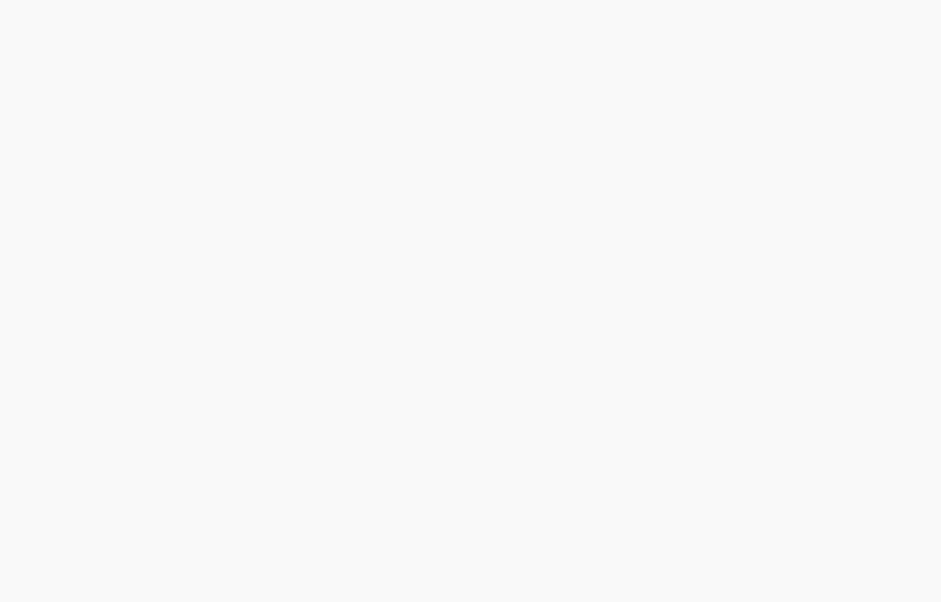
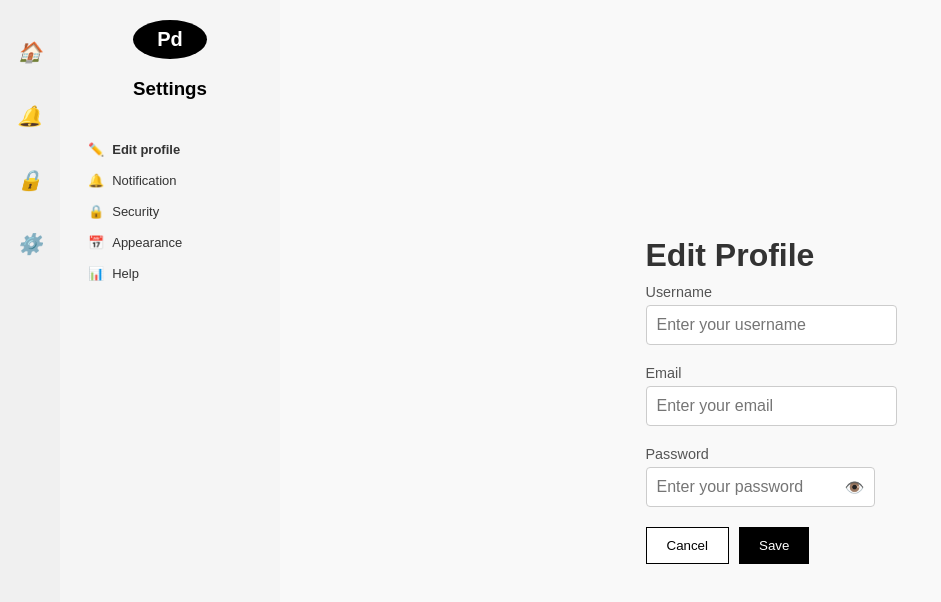
Before and after one commit to OrelShai/SpeakEase, a React (Create React App) app in the folder speakease-frontend/: page /edit-profile in a window 1280 px wide. Before the commit this address had no page. Shown: the top 602 px of the page, without its empty margins (0-941 px from the left). Built offline with nearby package versions, Linux system fonts and the light colour scheme.

Commit message:
create static edit profile page

```diff
--- a/speakease-frontend/src/App.js
+++ b/speakease-frontend/src/App.js
@@ -3,6 +3,7 @@ import { BrowserRouter as Router, Route, Routes } from 'react-router-dom';
 import './App.css';
 import LoginPage from './pages/LoginPage';
 import RegisterPage from './pages/RegisterPage';
+import EditProfile from './pages/EditProfile';
 
 function App() {
   return (
@@ -11,6 +12,7 @@ function App() {
         <Routes>
           <Route path="/login" element={<LoginPage />} />
           <Route path="/register" element={<RegisterPage />} />
+          <Route path="/edit-profile" element={<EditProfile />} />
         </Routes>
       </div>
     </Router>
--- /dev/null
+++ b/speakease-frontend/src/pages/EditProfile.css
@@ -0,0 +1,180 @@
+/* General Styles */
+body {
+    font-family: Arial, sans-serif;
+    margin: 0;
+    padding: 0;
+    background-color: #f9f9f9;
+    display: flex;
+    height: 100vh;
+    width: 100%;
+}
+
+/* Full Page Layout */
+.edit-profile-container {
+    display: flex;
+    width: 100%;
+    height: 100vh;
+    margin: 0;
+    padding: 0;
+}
+
+/* Left Edge Sidebar (Icons Only) */
+.icon-sidebar {
+    width: 60px; /* Small sidebar */
+    background-color: #f0f0f0;
+    display: flex;
+    flex-direction: column;
+    align-items: center;
+    padding-top: 20px;
+    position: absolute;
+    left: 0; /* Ensures it starts at the leftmost edge */
+    top: 0;
+    height: 100vh;
+}
+
+.icon-sidebar i {
+    font-size: 20px;
+    margin: 20px 0;
+    cursor: pointer;
+}
+
+/* Main Sidebar (Thinner) */
+.sidebar {
+    width: 180px; /* Made it thinner */
+    background: #f5f5f5;
+    padding: 20px;
+    display: flex;
+    flex-direction: column;
+    align-items: center;
+    height: 100vh;
+    position: absolute;
+    left: 60px; /* Placed immediately after icon sidebar */
+    top: 0;
+}
+
+.sidebar-header {
+    text-align: center;
+}
+
+.sidebar-header .logo {
+    font-size: 20px;
+    font-weight: bold;
+    background: black;
+    color: white;
+    padding: 8px;
+    border-radius: 50%;
+    margin-bottom: 10px;
+}
+
+.menu {
+    list-style: none;
+    padding: 0;
+    width: 100%;
+}
+
+.menu li {
+    display: flex;
+    align-items: center;
+    padding: 8px;
+    font-size: 13px;
+    color: #333;
+    cursor: pointer;
+}
+
+.menu li span {
+    margin-right: 8px;
+}
+
+.menu li.active {
+    font-weight: bold;
+}
+
+/* Profile Content */
+.profile-content {
+    flex: 1;
+    padding: 40px;
+    display: flex;
+    flex-direction: column;
+    justify-content: center;
+    align-items: flex-start;
+    margin-left: 240px; /* Adjust to start right after the sidebars */
+    width: calc(100% - 240px); /* Ensures it uses the remaining space */
+}
+
+/* Titles */
+h1 {
+    font-size: 2rem;
+    margin-bottom: 10px;
+    color: #333;
+}
+
+/* Input Groups */
+.input-group {
+    margin-bottom: 20px;
+    display: flex;
+    flex-direction: column;
+    width: 100%;
+    max-width: 500px; /* Made text boxes longer */
+}
+
+label {
+    font-size: 0.9rem;
+    color: #555;
+    margin-bottom: 5px;
+    text-align: left;
+}
+
+input {
+    width: 100%;
+    padding: 12px;
+    border: 1px solid #ccc;
+    border-radius: 4px;
+    font-size: 1rem;
+}
+
+/* Password Toggle */
+.input-with-icon {
+    display: flex;
+    align-items: center;
+    position: relative;
+}
+
+.toggle-password {
+    position: absolute;
+    right: 10px;
+    cursor: pointer;
+}
+
+/* Bottom Section */
+.bottom-section {
+    display: flex;
+    align-items: center;
+    justify-content: space-between;
+    margin-top: 20px;
+}
+
+/* Buttons */
+.button-group {
+    display: flex;
+    gap: 10px;
+}
+
+.cancel-button {
+    background: white;
+    border: 1px solid black;
+    color: black;
+    padding: 10px 20px;
+    cursor: pointer;
+}
+
+.save-button {
+    background: black;
+    color: white;
+    padding: 10px 20px;
+    border: none;
+    cursor: pointer;
+}
+
+.save-button:hover {
+    background: #333;
+}
--- /dev/null
+++ b/speakease-frontend/src/pages/EditProfile.js
@@ -0,0 +1,73 @@
+import React, { useState } from "react";
+import "./EditProfile.css";
+
+const EditProfile = () => {
+  const [passwordVisible, setPasswordVisible] = useState(false);
+
+  return (
+    <div className="edit-profile-container">
+      {/* Left Edge Sidebar (Icons Only) */}
+      <div className="icon-sidebar">
+        <i>🏠</i>
+        <i>🔔</i>
+        <i>🔒</i>
+        <i>⚙️</i>
+      </div>
+
+      {/* Main Sidebar (Thinner) */}
+      <div className="sidebar">
+        <div className="sidebar-header">
+          <div className="logo">Pd</div>
+          <h3>Settings</h3>
+        </div>
+        <ul className="menu">
+          <li className="active"><span>✏️</span> Edit profile</li>
+          <li><span>🔔</span> Notification</li>
+          <li><span>🔒</span> Security</li>
+          <li><span>📅</span> Appearance</li>
+          <li><span>📊</span> Help</li>
+        </ul>
+      </div>
+
+      {/* Profile Form */}
+      <div className="profile-content">
+        <h1>Edit Profile</h1>
+
+        <form>
+          <div className="input-group">
+            <label htmlFor="username">Username</label>
+            <input type="text" id="username" placeholder="Enter your username" />
+          </div>
+
+          <div className="input-group">
+            <label htmlFor="email">Email</label>
+            <input type="email" id="email" placeholder="Enter your email" />
+          </div>
+
+          <div className="input-group">
+            <label htmlFor="password">Password</label>
+            <div className="input-with-icon">
+              <input
+                type={passwordVisible ? "text" : "password"}
+                id="password"
+                placeholder="Enter your password"
+              />
+              <span className="toggle-password" onClick={() => setPasswordVisible(!passwordVisible)}>
+                {passwordVisible ? "🙈" : "👁️"}
+              </span>
+            </div>
+          </div>
+
+          <div className="bottom-section">
+            <div className="button-group">
+              <button type="button" className="cancel-button">Cancel</button>
+              <button type="submit" className="save-button">Save</button>
+            </div>
+          </div>
+        </form>
+      </div>
+    </div>
+  );
+};
+
+export default EditProfile;
--- a/speakease-frontend/src/pages/LoginPage.css
+++ b/speakease-frontend/src/pages/LoginPage.css
@@ -1,5 +1,4 @@
 /* LoginPage.css */
-
 body {
     font-family: Arial, sans-serif;
     margin: 0;
@@ -9,19 +8,16 @@ body {
     justify-content: center;
     align-items: center;
     height: 100vh;
+    width: 100%;
   }
 
   .login-container {
     display: flex;
-    flex-direction: row;
-    justify-content: space-between;
-    align-items: center;
-    width: 80%;
-    max-width: 1200px;
-    background-color: #fff;
-    box-shadow: 0 4px 8px rgba(0, 0, 0, 0.1);
-    border-radius: 8px;
-    overflow: hidden;
+    width: 100%;
+    height: 100vh;
+    background-color: transparent;
+    box-shadow: none;
+    border-radius: 0;
   }
 
   .login-box {
--- a/speakease-frontend/src/pages/LoginPage.js
+++ b/speakease-frontend/src/pages/LoginPage.js
@@ -7,7 +7,7 @@ const LoginPage = () => {
     <div className="login-container">
       <div className="login-box">
         <h1>Welcome!</h1>
-        <h2>Sign in to speakease</h2>
+        <h2>Sign in to SpeakEase</h2>
         <p>Improve your performance</p>
         <form>
           <div className="input-group">
--- a/speakease-frontend/src/pages/RegisterPage.css
+++ b/speakease-frontend/src/pages/RegisterPage.css
@@ -8,20 +8,17 @@ body {
     justify-content: center;
     align-items: center;
     height: 100vh;
+    width: 100%;
 }
 
 /* Main Container */
 .register-container {
     display: flex;
-    flex-direction: row;
-    justify-content: space-between;
-    align-items: center;
-    width: 80%;
-    max-width: 1200px;
-    background-color: #fff;
-    box-shadow: 0 4px 8px rgba(0, 0, 0, 0.1);
-    border-radius: 8px;
-    overflow: hidden;
+    width: 100%;
+    height: 100vh;
+    background-color: transparent;
+    box-shadow: none;
+    border-radius: 0;
 }
 
 /* Register Box */
```
